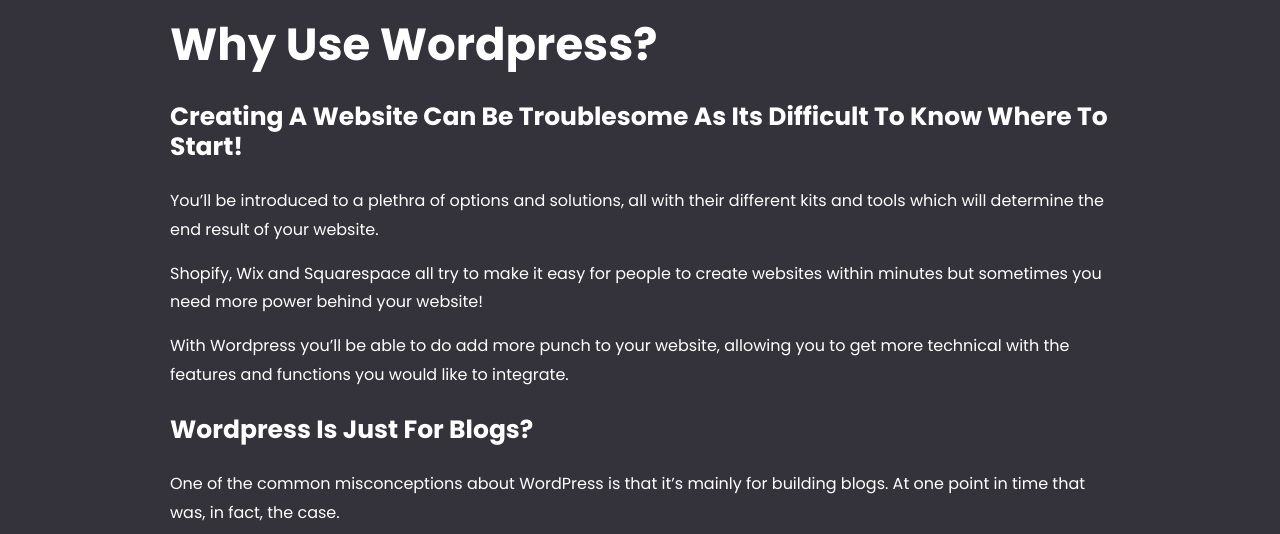
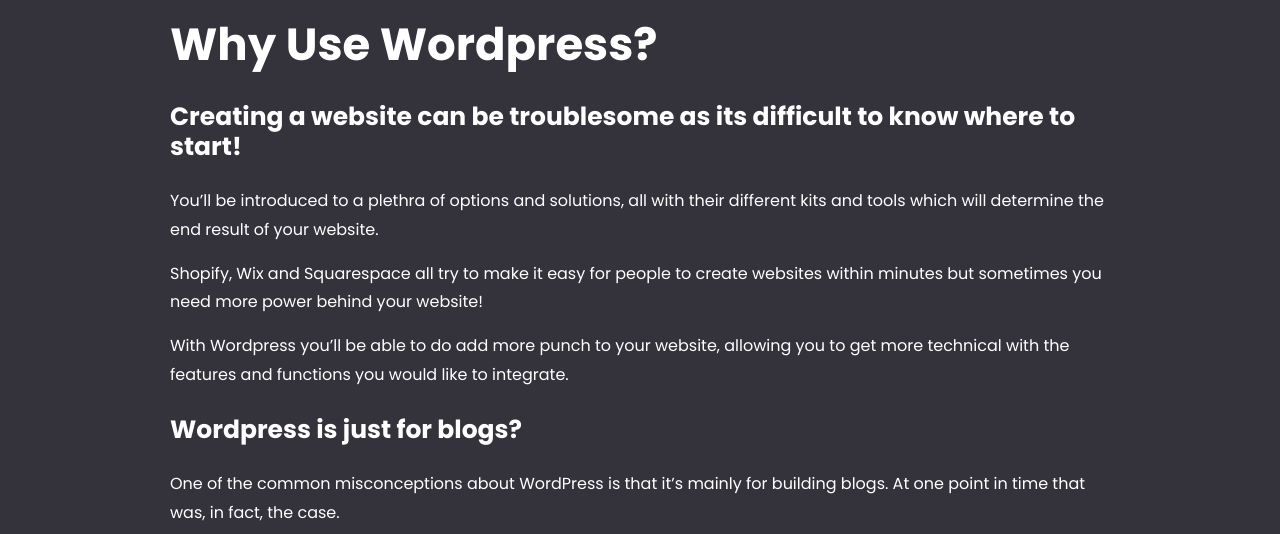
Before and after one commit to RahKapoor/Portfolio, a Jekyll site: the page built from _posts/2019-01-21-10-why-wordpress.md, in a window 1280 px wide. Shown: the part 542-1076 px from the top of the page. Built offline with Jekyll 4.4.1, drawn with Linux system fonts in a browser that asks for light colours.

Commit message:
Update style.css

```diff
--- a/assets/css/style.css
+++ b/assets/css/style.css
@@ -100,7 +100,7 @@
 .blog-detail-content h2 {
     margin: 25px 0;
 	letter-spacing: normal;
-	text-transform: capitalize;
+	text-transform: none;
 	font-size: 25px;
 }
 
```
